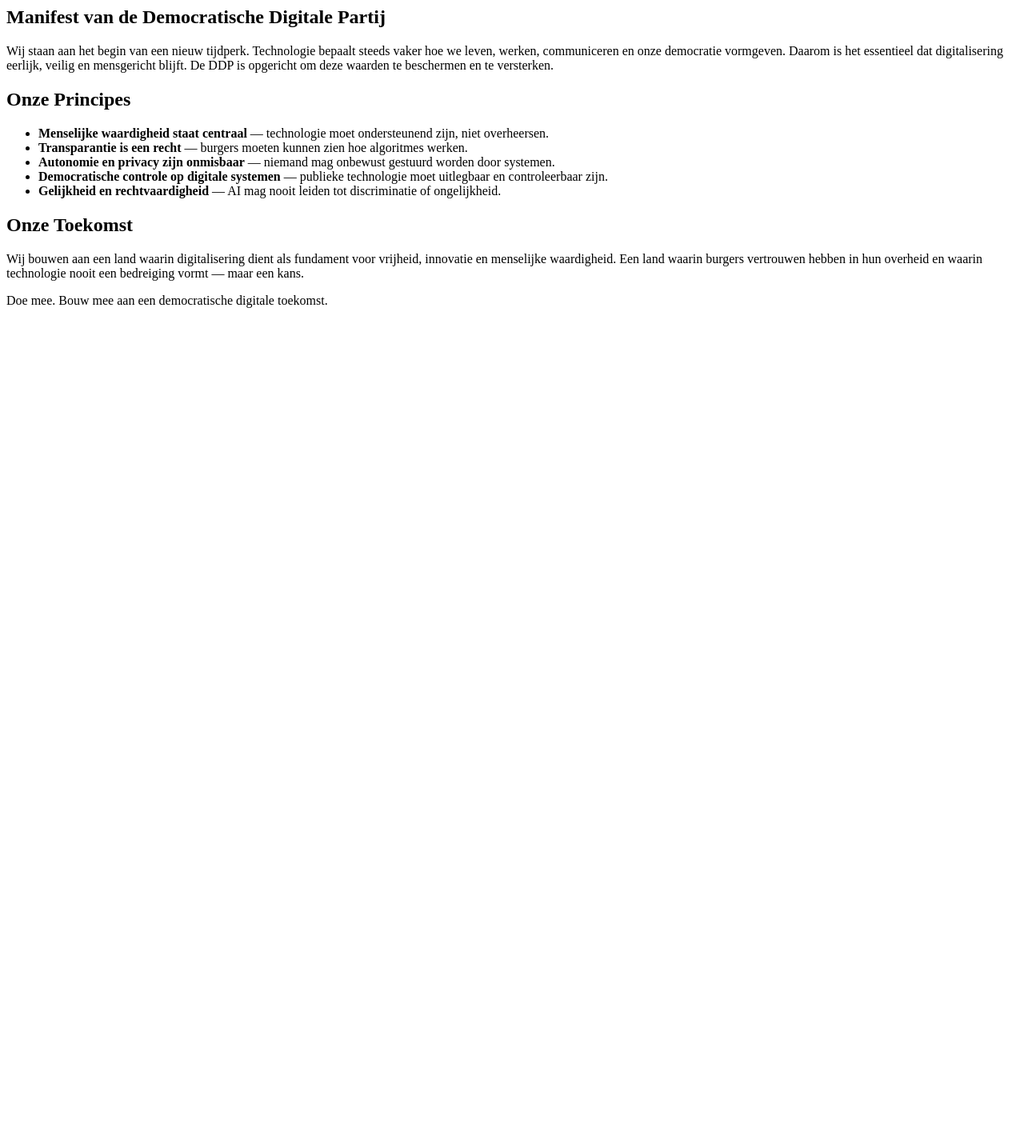
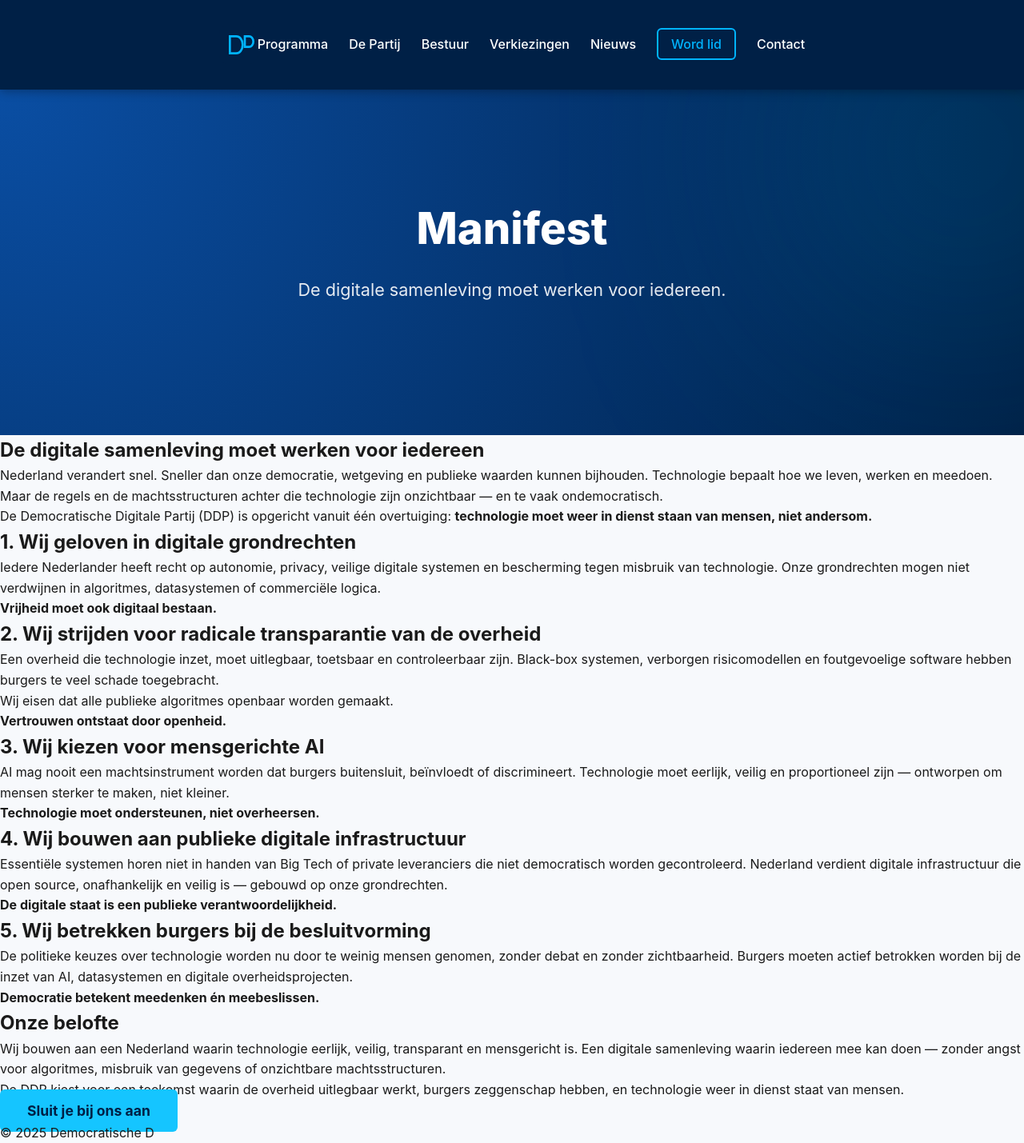
Before and after one commit to BrinkmannB/-democratischedigitalepartij.nl, a plain HTML site: page manifest.html in a window 1280 px wide. Shown: the whole page at 80% size. Before the commit the page ends 800 px from the top, so only its background shows below. Drawn offline with Linux system fonts and the light colour scheme.

Commit message:
Update manifest.html

```diff
--- a/manifest.html
+++ b/manifest.html
@@ -1,19 +1,134 @@
-<section class="content-section">
-    <h1>Manifest van de Democratische Digitale Partij</h1>
+<!DOCTYPE html>
+<html lang="nl">
+<head>
+    <meta charset="UTF-8">
+    <meta name="viewport" content="width=device-width, initial-scale=1.0">
+    <title>Manifest – Democratische Digitale Partij</title>
+    <link rel="stylesheet" href="css/style.css">
+    <link rel="icon" type="image/svg+xml" href="assets/favicon.svg">
+</head>
+<body>
 
-    <p>Wij staan aan het begin van een nieuw tijdperk. Technologie bepaalt steeds vaker hoe we leven, werken, communiceren en onze democratie vormgeven. Daarom is het essentieel dat digitalisering eerlijk, veilig en mensgericht blijft. De DDP is opgericht om deze waarden te beschermen en te versterken.</p>
+<!-- NAVIGATIE -->
+<nav class="nav">
+    <div class="nav-inner">
+        <a href="index.html" class="nav-logo">
+            <img src="assets/logo.svg" alt="DDP Logo" class="logo-img">
+        </a>
 
-    <h2>Onze Principes</h2>
-    <ul>
-        <li><strong>Menselijke waardigheid staat centraal</strong> — technologie moet ondersteunend zijn, niet overheersen.</li>
-        <li><strong>Transparantie is een recht</strong> — burgers moeten kunnen zien hoe algoritmes werken.</li>
-        <li><strong>Autonomie en privacy zijn onmisbaar</strong> — niemand mag onbewust gestuurd worden door systemen.</li>
-        <li><strong>Democratische controle op digitale systemen</strong> — publieke technologie moet uitlegbaar en controleerbaar zijn.</li>
-        <li><strong>Gelijkheid en rechtvaardigheid</strong> — AI mag nooit leiden tot discriminatie of ongelijkheid.</li>
-    </ul>
+        <ul class="nav-links">
+            <li><a href="programma.html">Programma</a></li>
+            <li><a href="partij.html">De Partij</a></li>
+            <li><a href="bestuur.html">Bestuur</a></li>
+            <li><a href="verkiezingen.html">Verkiezingen</a></li>
+            <li><a href="nieuws.html">Nieuws</a></li>
+            <li><a href="lidworden.html" class="nav-cta">Word lid</a></li>
+            <li><a href="contact.html">Contact</a></li>
+        </ul>
 
-    <h2>Onze Toekomst</h2>
-    <p>Wij bouwen aan een land waarin digitalisering dient als fundament voor vrijheid, innovatie en menselijke waardigheid. Een land waarin burgers vertrouwen hebben in hun overheid en waarin technologie nooit een bedreiging vormt — maar een kans.</p>
+        <div class="mobile-toggle" onclick="toggleMenu()">☰</div>
+    </div>
+</nav>
 
-    <p>Doe mee. Bouw mee aan een democratische digitale toekomst.</p>
+<!-- MOBIEL MENU -->
+<div id="mobileMenu" class="mobile-menu">
+    <a href="programma.html">Programma</a>
+    <a href="partij.html">De Partij</a>
+    <a href="bestuur.html">Bestuur</a>
+    <a href="verkiezingen.html">Verkiezingen</a>
+    <a href="nieuws.html">Nieuws</a>
+    <a href="lidworden.html" class="nav-cta">Word lid</a>
+    <a href="contact.html">Contact</a>
+</div>
+
+<script>
+function toggleMenu() {
+    document.getElementById("mobileMenu").classList.toggle("open");
+}
+</script>
+
+<!-- HERO -->
+<section class="hero small-hero">
+    <div class="hero-content">
+        <h1>Manifest</h1>
+        <p class="subtitle">
+            De digitale samenleving moet werken voor iedereen.
+        </p>
+    </div>
 </section>
+
+<!-- MANIFEST CONTENT -->
+<section class="manifest">
+    <div class="container">
+
+        <h2>De digitale samenleving moet werken voor iedereen</h2>
+        <p>
+            Nederland verandert snel. Sneller dan onze democratie, wetgeving en publieke waarden kunnen bijhouden.
+            Technologie bepaalt hoe we leven, werken en meedoen. Maar de regels en de machtsstructuren achter die
+            technologie zijn onzichtbaar — en te vaak ondemocratisch.
+        </p>
+        <p>
+            De Democratische Digitale Partij (DDP) is opgericht vanuit één overtuiging:
+            <strong>technologie moet weer in dienst staan van mensen, niet andersom.</strong>
+        </p>
+
+        <h2>1. Wij geloven in digitale grondrechten</h2>
+        <p>
+            Iedere Nederlander heeft recht op autonomie, privacy, veilige digitale systemen en bescherming
+            tegen misbruik van technologie. Onze grondrechten mogen niet verdwijnen in algoritmes,
+            datasystemen of commerciële logica.
+            <br><strong>Vrijheid moet ook digitaal bestaan.</strong>
+        </p>
+
+        <h2>2. Wij strijden voor radicale transparantie van de overheid</h2>
+        <p>
+            Een overheid die technologie inzet, moet uitlegbaar, toetsbaar en controleerbaar zijn.
+            Black-box systemen, verborgen risicomodellen en foutgevoelige software hebben burgers te veel schade toegebracht.
+            <br>Wij eisen dat alle publieke algoritmes openbaar worden gemaakt.
+            <br><strong>Vertrouwen ontstaat door openheid.</strong>
+        </p>
+
+        <h2>3. Wij kiezen voor mensgerichte AI</h2>
+        <p>
+            AI mag nooit een machtsinstrument worden dat burgers buitensluit, beïnvloedt of discrimineert.
+            Technologie moet eerlijk, veilig en proportioneel zijn — ontworpen om mensen sterker te maken, niet kleiner.
+            <br><strong>Technologie moet ondersteunen, niet overheersen.</strong>
+        </p>
+
+        <h2>4. Wij bouwen aan publieke digitale infrastructuur</h2>
+        <p>
+            Essentiële systemen horen niet in handen van Big Tech of private leveranciers die niet democratisch worden gecontroleerd.
+            Nederland verdient digitale infrastructuur die open source, onafhankelijk en veilig is — gebouwd op onze grondrechten.
+            <br><strong>De digitale staat is een publieke verantwoordelijkheid.</strong>
+        </p>
+
+        <h2>5. Wij betrekken burgers bij de besluitvorming</h2>
+        <p>
+            De politieke keuzes over technologie worden nu door te weinig mensen genomen,
+            zonder debat en zonder zichtbaarheid. Burgers moeten actief betrokken worden bij de inzet van AI,
+            datasystemen en digitale overheidsprojecten.
+            <br><strong>Democratie betekent meedenken én meebeslissen.</strong>
+        </p>
+
+        <h2>Onze belofte</h2>
+        <p>
+            Wij bouwen aan een Nederland waarin technologie eerlijk, veilig, transparant en mensgericht is.
+            Een digitale samenleving waarin iedereen mee kan doen — zonder angst voor algoritmes, misbruik van gegevens
+            of onzichtbare machtsstructuren.
+        </p>
+        <p>
+            De DDP kiest voor een toekomst waarin de overheid uitlegbaar werkt,
+            burgers zeggenschap hebben, en technologie weer in dienst staat van mensen.
+        </p>
+
+        <div class="manifest-cta">
+            <a href="lidworden.html" class="primary-btn big">Sluit je bij ons aan</a>
+        </div>
+
+    </div>
+</section>
+
+<!-- FOOTER -->
+<footer class="footer">
+    <div class="footer-content">
+        <p>© 2025 Democratische D
```
